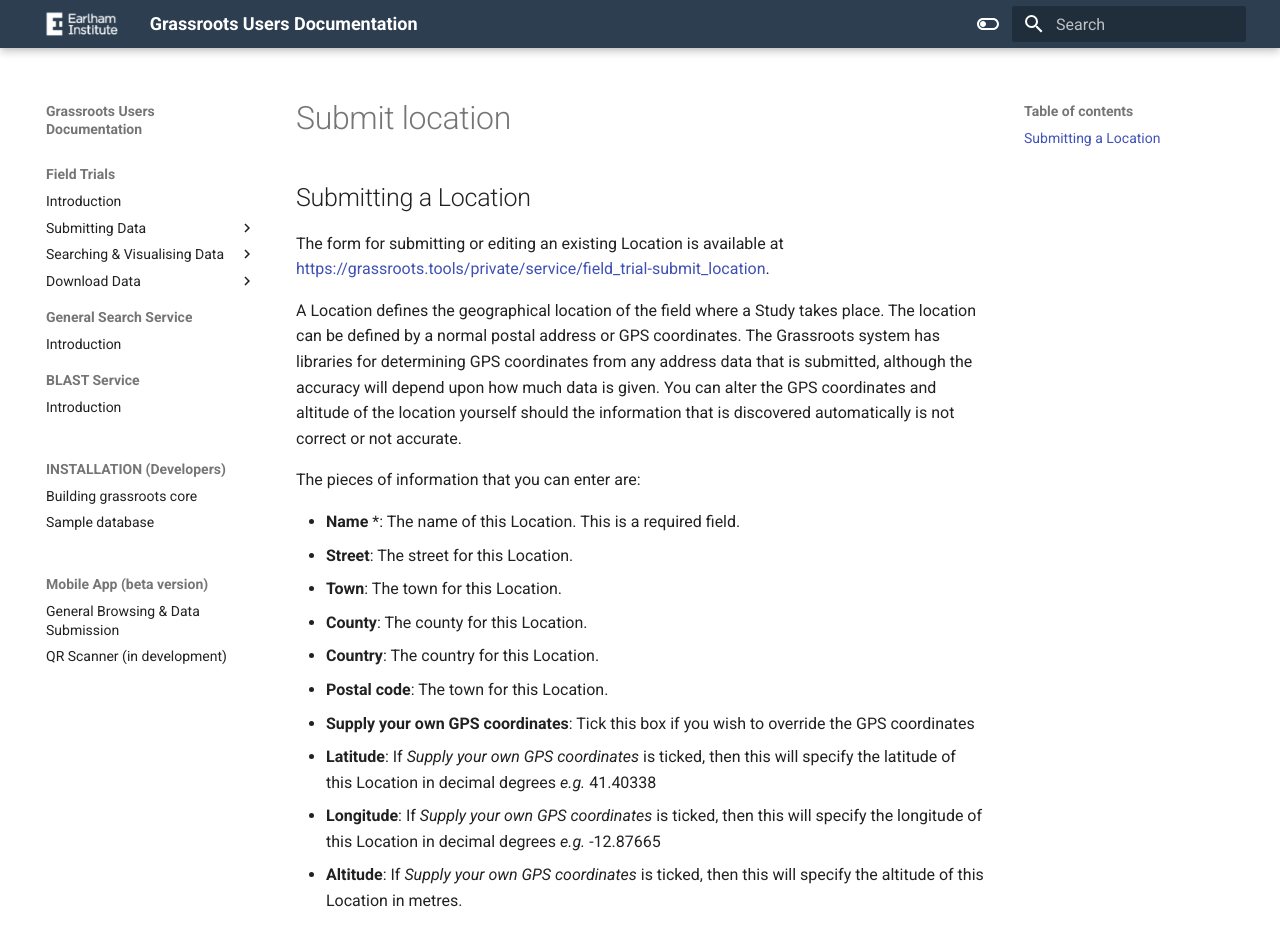
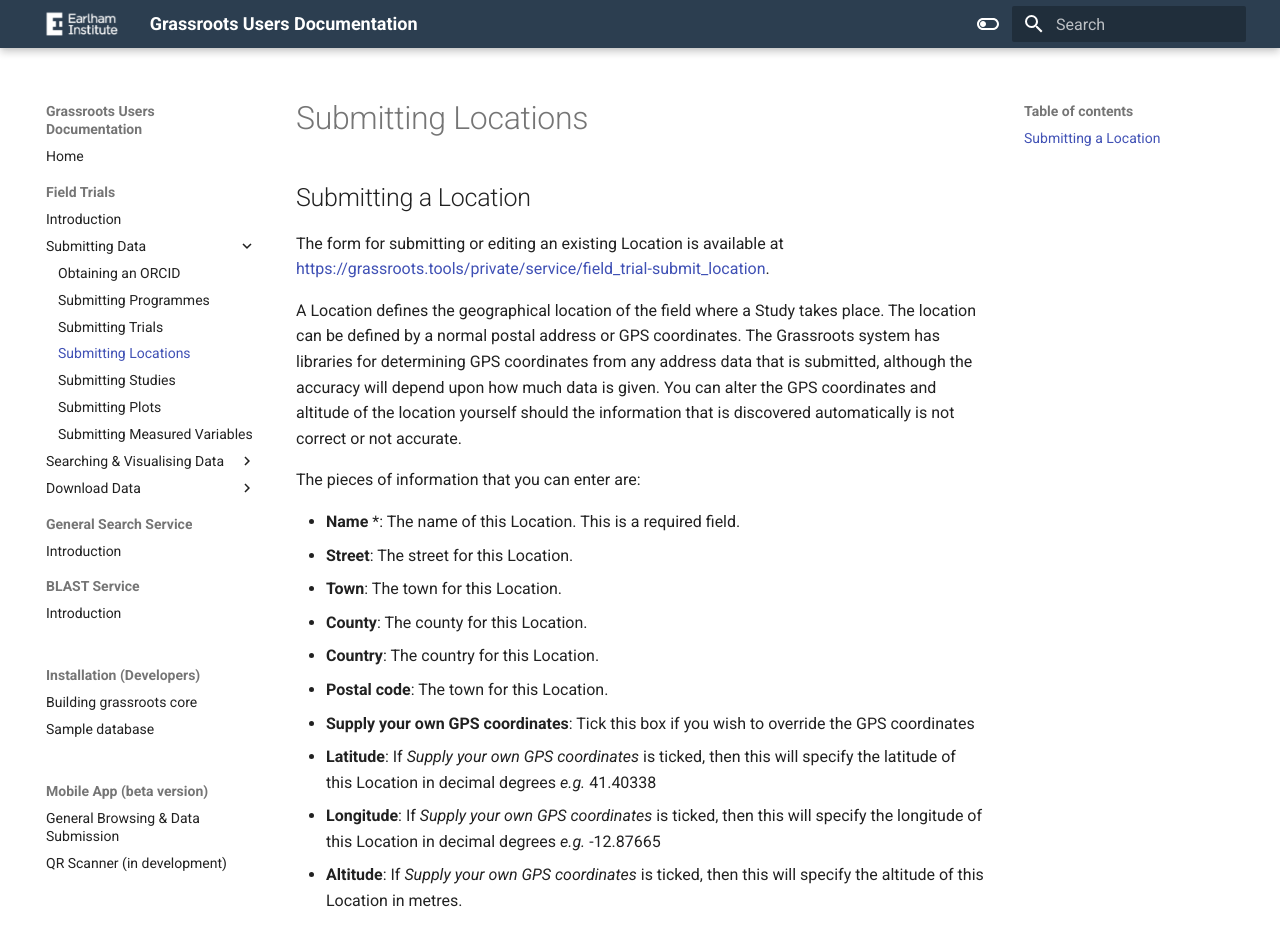
Before and after one commit to DOC-MEX/grassroots_documentation_mkdocs, an MkDocs documentation site: the page built from docs/field_trial/submit_location.md, in a window 1280 px wide and 938 px high. Built offline with MkDocs 1.6.1 and Material for MkDocs 9.7.7, drawn with Linux system fonts in a browser that asks for light colours.

Commit message:
tweaking docs

```diff
--- a/mkdocs.yml
+++ b/mkdocs.yml
@@ -1,5 +1,5 @@
 site_name: Grassroots Users Documentation
-
+site_url: http://localhost:2000/grassroots/
 theme:
   name: material
   custom_dir: overrides
@@ -19,7 +19,7 @@ theme:
   features:
     - navigation.sections
 extra:
-    homepage: https://grassroots.tools/newdocs
+    homepage: https://grassroots.tools/documentation
 
 
 
@@ -38,21 +38,23 @@ markdown_extensions:
   - md_in_html
 
 nav:
-  - ' ': index.md
+  - Home: index.md
   - Field Trials:
       - Introduction:         field_trial/index.md
       - Submitting Data:
-        - Submitting programme: field_trial/submit_programme.md
-        - Submitting trials:     field_trial/submit_trial.md
-        - Submitting studies:   field_trial/submit_study.md
-        - Submitting plots:     field_trial/submit_plots.md
+        - Obtaining an ORCID: field_trial/orcid.md
+        - Submitting Programmes: field_trial/submit_programme.md
+        - Submitting Trials:     field_trial/submit_trial.md
+        - Submitting Locations:     field_trial/submit_location.md
+        - Submitting Studies:   field_trial/submit_study.md
+        - Submitting Plots:     field_trial/submit_plots.md
+        - Submitting Measured Variables:     field_trial/submit_measured_variables.md
 
       - Searching & Visualising Data:
-        - Main Field Trails Portal:  field_trial/fieldtrials_general_table.md
+        - Main Field Trials Portal:  field_trial/fieldtrials_general_table.md
         - Plot Data:     field_trial/fieldtrials_study_table.md
         - Heatmaps:     field_trial/heatmaps.md
-
-        - Field trials Search Portal:   field_trial/search_portal.md
+        - Field Trials Search Portal:   field_trial/search_portal.md
         - Measured Phenotype variables: field_trial/search_measured_variables.md
         - Treatments:                   field_trial/search_treatments.md
       - Download Data:
@@ -65,7 +67,7 @@ nav:
       - Introduction:         BLAST/index.md
   - ' ': ' '
   - ' ': ' '
-  - INSTALLATION (Developers):
+  - Installation (Developers):
       - 'Building grassroots core':   installation/readme.md
       - 'Sample database':            installation/getting_started.md
   - ' ': ' '
```
Also changed, not shown: docs/index.md (+1 -1 lines).
